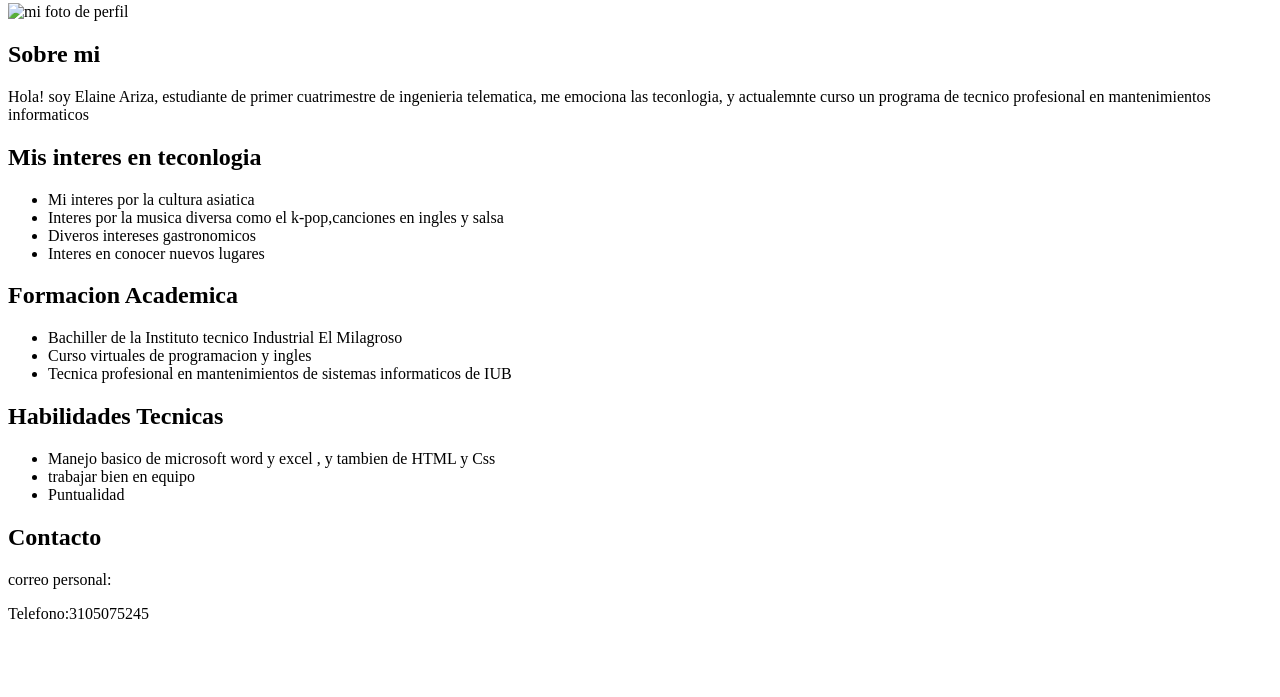
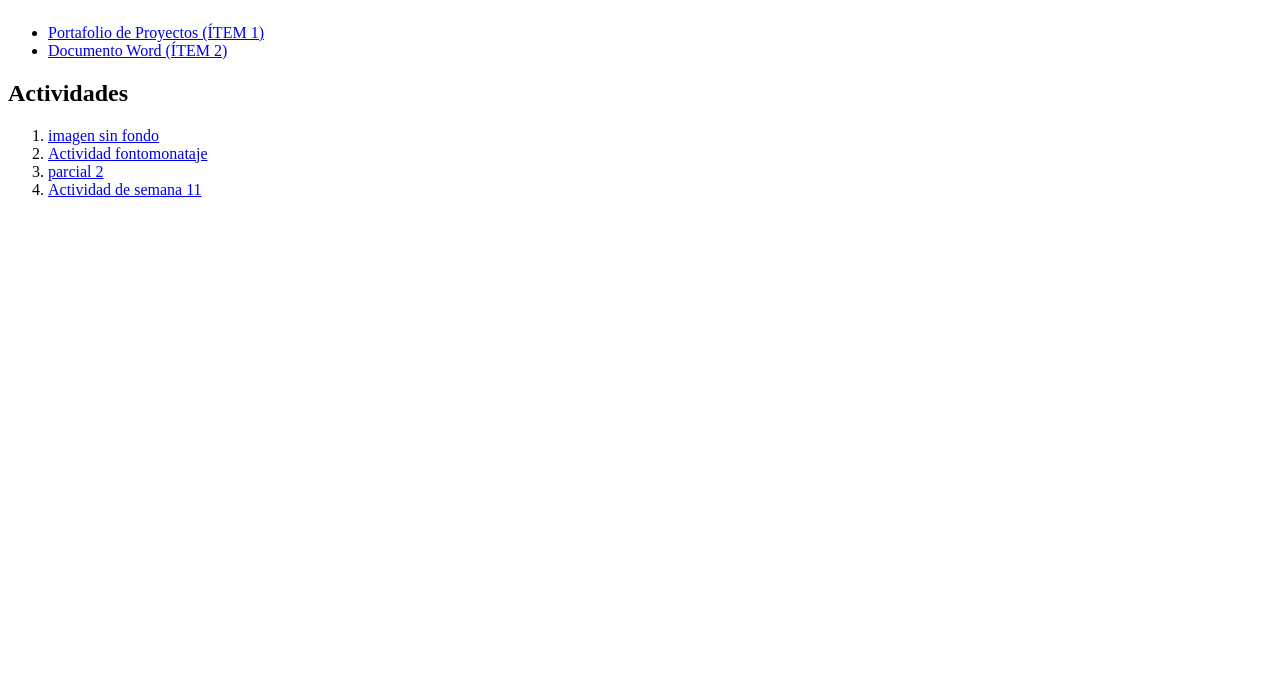
Before and after one commit to elaineariza/PARCIAL-FNAL-, a plain HTML site: page index.html in a window 1280 px wide. Shown: the part 103-800 px from the top of the page. Drawn offline with Linux system fonts and the light colour scheme.

Commit message:
Add files via upload

```diff
--- a/index.html
+++ b/index.html
@@ -1,36 +1,37 @@
+
 <!DOCTYPE html>
 <html lang="es">
 <head>
-    <meta charset="UTF-8"
-    <title>Elaine Ariza perez - Hoja de Vida</title>
+<meta charset="UTF-8">
+<meta name="viewport" content="width=device-width, initial-scale=1.0">
+<title>Index</title>
 </head>
 <body>
-    <h1>Elaine Ariza, Estudiante de ingenieria </h1>
-    <!---imagen de perfil---->
-    <img src="d:\trabajo la u nuevo\generation-7f38d53e-2a8a-4d2e-b47b-9ba4d3090dde.png" alt="mi foto de perfil" width="200">
-    <h2>Sobre mi</h2>
-    <p>Hola! soy Elaine Ariza, estudiante de primer cuatrimestre de ingenieria telematica, me emociona las teconlogia, y actualemnte curso un programa de tecnico profesional en mantenimientos informaticos</p>
-<h2>Mis interes en teconlogia</h2>
+<h1>MI PARCIAL</h1>
+<link rel="stylesheet" href="styles.css">
+
+<!-- Sección 1 -->
+<section>
+<h2>Sección 1</h2>
 <ul>
-    <li>Mi interes por la cultura asiatica</li>
-    <li>Interes por la musica diversa como el k-pop,canciones en ingles y salsa</li>
-    <li>Diveros intereses gastronomicos</li>
-    <li> Interes en conocer nuevos lugares</li>
+<li><a href="https://elaineariza.github.io/PARCIAL-FNAL-/">Portafolio de Proyectos (ÍTEM 1)</a></li>
+<li><a href="https://elaineariza.github.io/PARCIAL-FNAL-/">Documento Word (ÍTEM 2)</a></li>
 </ul>
-<h2>Formacion Academica</h2>
-<ul>
-    <li>Bachiller de la Instituto tecnico Industrial El Milagroso</li>
-    <li>Curso virtuales de programacion y ingles</li>
-    <li>Tecnica profesional en mantenimientos de sistemas informaticos de  IUB</li>
-</ul>
-<h2>Habilidades Tecnicas </h2>
-<ul>
-    <li>Manejo basico de microsoft word y excel , y tambien de HTML y Css</li>
-    <li>trabajar bien en equipo</li>
-    <li>Puntualidad</li>
-</ul>
-<h2>Contacto</h2>
-<p>correo personal: <a href="arizaperezelainedayana@gmail,com"></a></p>
-<p>Telefono:3105075245</p>
+</section>
+
+
+<!-- Sección Actividades -->
+<section>
+<h2>Actividades</h2>
+<ol>
+<li><a href="actividad1.html">imagen sin fondo</a></li>
+<li><a href="actividad2.html">Actividad fontomonataje </a></li>
+<li><a href="actividad3.html">parcial 2 </a></li>
+<li><a href="actividad4.html">Actividad de semana 11  </a></li>
+
+</ol>
+</section>
+
+
 </body>
 </html>
```
